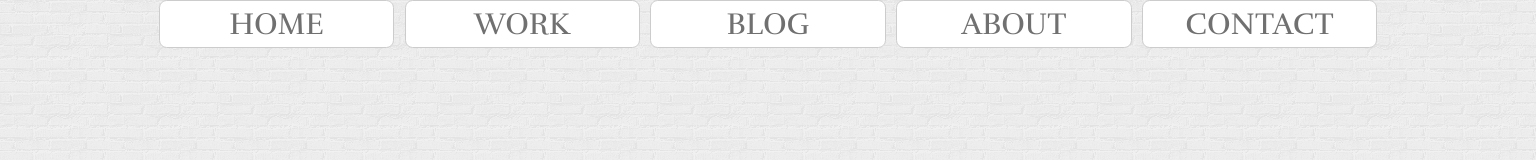
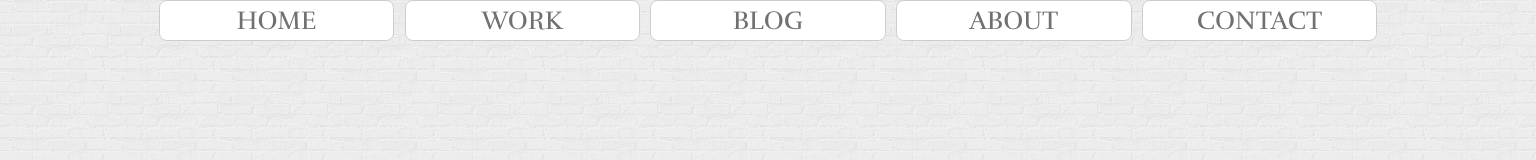
Before and after one commit to rinatsharifullin/proba, a plain HTML site: page index.html in a window 1536 px wide. Drawn offline with Linux system fonts and the light colour scheme.

Commit message:
Add files via upload

```diff
--- a/css/style.css
+++ b/css/style.css
@@ -5,7 +5,7 @@ body{
 	padding:0;
 	margin:0;
 	font-family: "Rufina", serif;
-	font-size:2vw;
+	font-size:20px;
 	line-height:1.5;
 	background-image:url("../images/backgroung.png");
 	background-attachment:fixed;
@@ -29,7 +29,8 @@ ul{
 	list-style: none;
 	padding:0;
 	margin:0;
-	justify-content:space-around;
+
+	height:100vh;
 }
 
 li{
@@ -39,21 +40,17 @@ li{
 }
 
 li a:link, li a:visited{
-	border:1px solid #ccc;
-	width:100%;
-	display:inline-block;
-	border-radius:0.5vw;
+
 	text-decoration:none;
 	font-size:3em;
 	color:#707070;
 	text-transform:uppercase;
-	background-color:white;
+
 }
 
 li a:hover, li a:active {
 	color:#000;
 	border-bottom:1px solid red;
-	transition:border-bottom 0.5s;
 }
 
 
@@ -68,7 +65,7 @@ li a:hover, li a:active {
 
 @media only screen and (min-width: 768px){
 	li a:link, li a:visited{
-		font-size:1.3em;
+		font-size:2em;
 	}
 }
 
@@ -87,10 +84,17 @@ li a:hover, li a:active {
 
 	}
 	li a:link, li a:visited{
-		width:95%;
-		font-size:1em;
+	border:1px solid #ccc;
+	width:95%;
+	display:inline-block;
+	border-radius:0.5vw;
+	text-decoration:none;
+	font-size:1.3em;
+	color:#707070;
+	text-transform:uppercase;
+	background-color:white;
+}
 
-	}
 	li a:hover, li a:active {
 		box-shadow:0 1px 6px 0 rgba(32,33,36,0.28);
 	}
```
